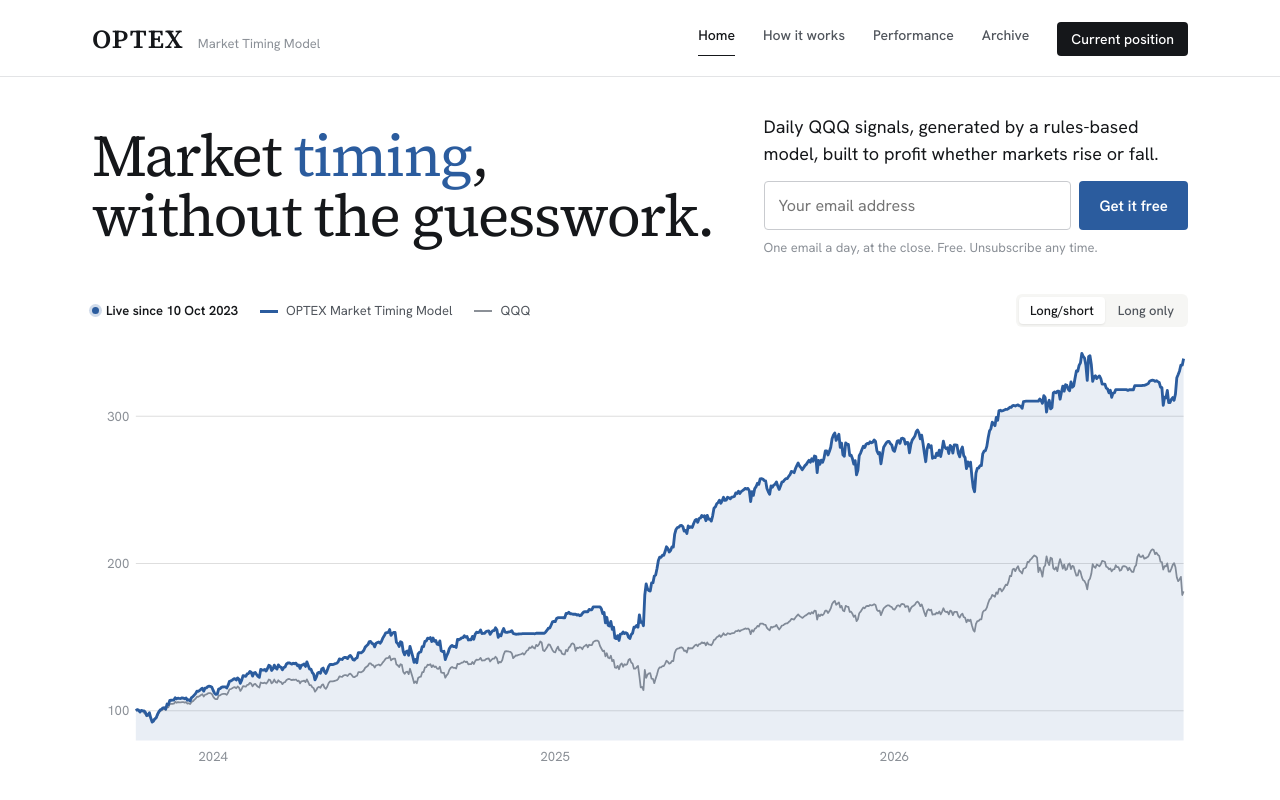
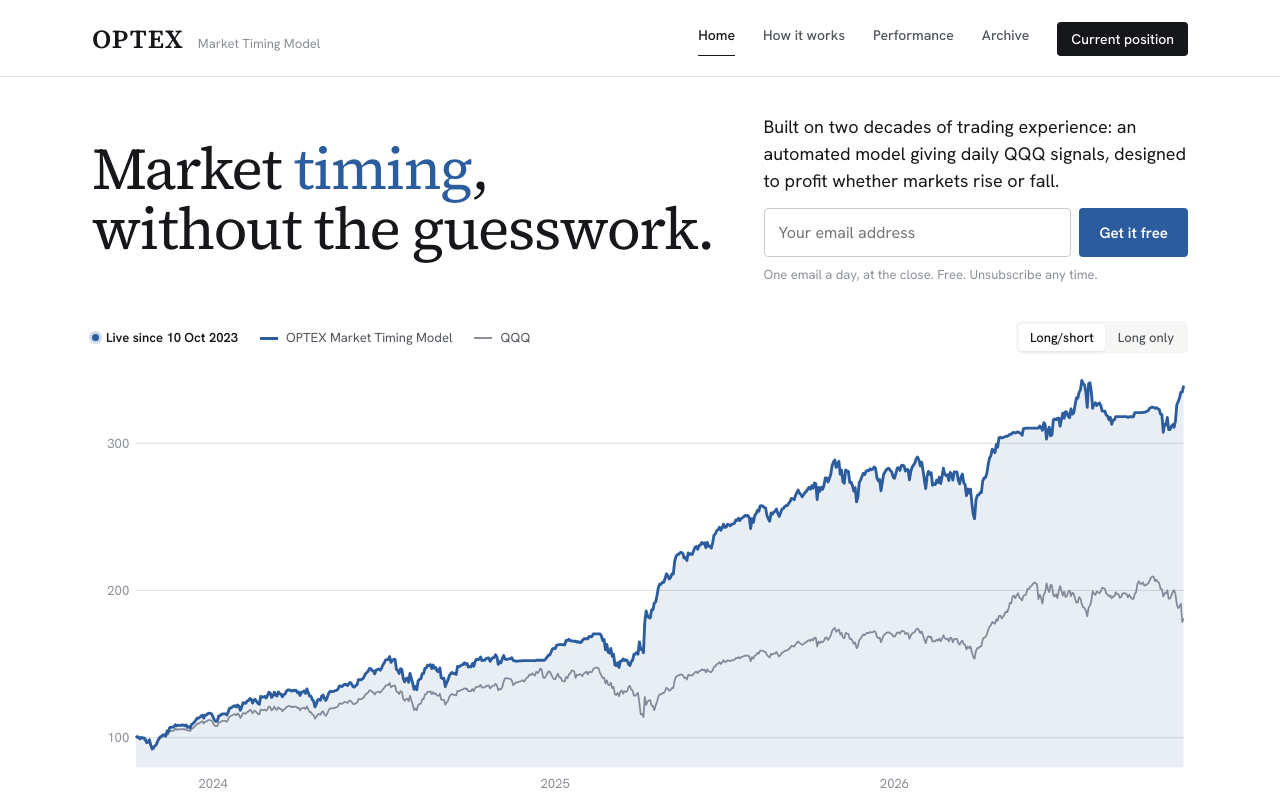
Before and after one commit to optexsignals/optex, a plain HTML site: page index.html in a window 1280 px wide. Shown: the top 800 px of the page. Drawn offline with Linux system fonts and the light colour scheme.

Commit message:
Market Timing: hero blurb (two decades of trading experience)
Co-Authored-By: Claude Opus 5.5 <noreply@anthropic.com>

```diff
--- a/index.html
+++ b/index.html
@@ -36,7 +36,7 @@
   <div class="lp-hero-text" id="signup">
     <h1 class="h1-three h1-two"><span class="ln">Market <em class="plain">timing</em>,</span><span class="ln">without the guesswork.</span></h1>
     <div class="lp-hero-side">
-      <p class="lede">Daily QQQ signals, generated by a rules-based model, built to profit whether markets rise or fall.</p>
+      <p class="lede">Built on two decades of trading experience: an automated model giving daily QQQ signals, designed to profit whether markets rise or fall.</p>
       <form class="signup" method="post" action="https://buttondown.com/api/emails/embed-subscribe/optexqqq">
       <input type="hidden" name="embed" value="1">
       <input type="email" name="email" required placeholder="Your email address" aria-label="Email address" autocomplete="email">
```
